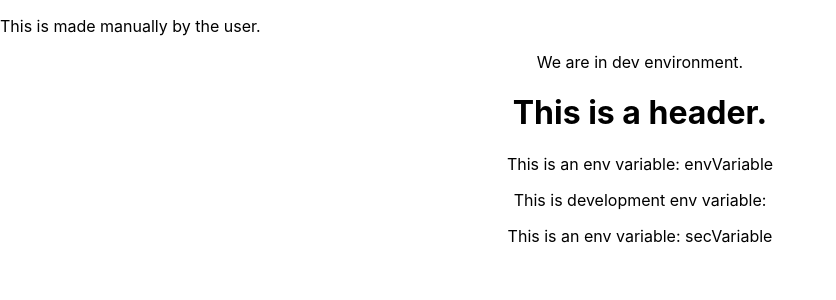
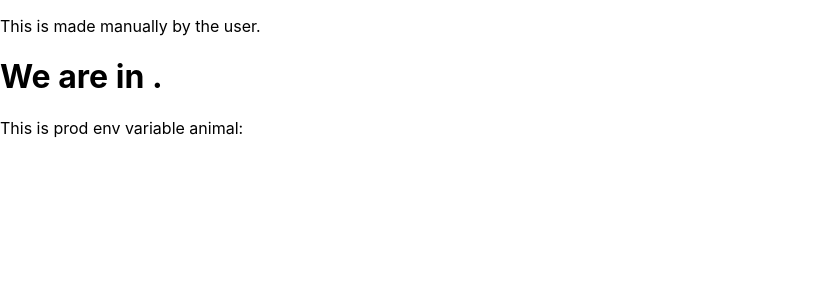
Before and after one commit to soroushkhosravi/my-react-app, a React (Create React App) app: page / in a window 1280 px wide. Shown: the top 300 px of the page, without its empty margins (0-836 px from the left). Built offline with nearby package versions, Linux system fonts and the light colour scheme.

Commit message:
we can show things based on env variable.

```diff
--- a/package.json
+++ b/package.json
@@ -14,7 +14,7 @@
   },
   "scripts": {
     "start": "env-cmd --environments development react-scripts start",
-    "staging": "NODE_ENV=staging env-cmd --environments staging react-scripts build",
+    "staging": "env-cmd --environments staging react-scripts build",
     "build": "env-cmd --environments production react-scripts build",
     "test": "react-scripts test",
     "eject": "react-scripts eject"
@@ -36,5 +36,8 @@
       "last 1 firefox version",
       "last 1 safari version"
     ]
+  },
+  "devDependencies": {
+    "cross-env": "^7.0.3"
   }
 }
--- a/src/App.js
+++ b/src/App.js
@@ -1,32 +1,10 @@
 import './App.css';
 
 function App() {
-      if (process.env.NODE_ENV === "development"){
-        return (
-          <div className="App">
-            <p>We are in dev environment.</p>
-            <h1> This is a header. </h1>
-            <p>This is an env variable: {process.env.REACT_APP_ENV_VARIABLE}</p>
-            <p> This is {process.env.NODE_ENV} env variable: {process.env.REACT_APP_CREATURE}</p>
-            <p>This is an env variable: {process.env.REACT_APP_SECOND_ENV_VARIABLE}</p>
-          </div>
-        );
-      };
-      if (process.env.NODE_ENV === "staging"){
-        return (
-          <div className="App">
-            <p>We are in dev environment.</p>
-            <h1> This is a header. </h1>
-            <p>This is an env variable: {process.env.REACT_APP_ENV_VARIABLE}</p>
-            <p> This is {process.env.NODE_ENV} env variable: {process.env.REACT_APP_CREATURE}</p>
-            <p>This is an env variable: {process.env.REACT_APP_SECOND_ENV_VARIABLE}</p>
-          </div>
-        );
-      };
       return (
         <div>
-        <h1> We are in prod or test environment.</h1>
-        <p> This is prod env variable: {process.env.REACT_APP_CREATURE}</p>
+	        <h1> We are in {process.env.REACT_APP_ENV}.</h1>
+	        <p> This is prod env variable animal: {process.env.REACT_APP_CREATURE}</p>
         </div>
       )
 }
```
Also changed, not shown: 2 other files (tests, documents, lock files or other folders).
